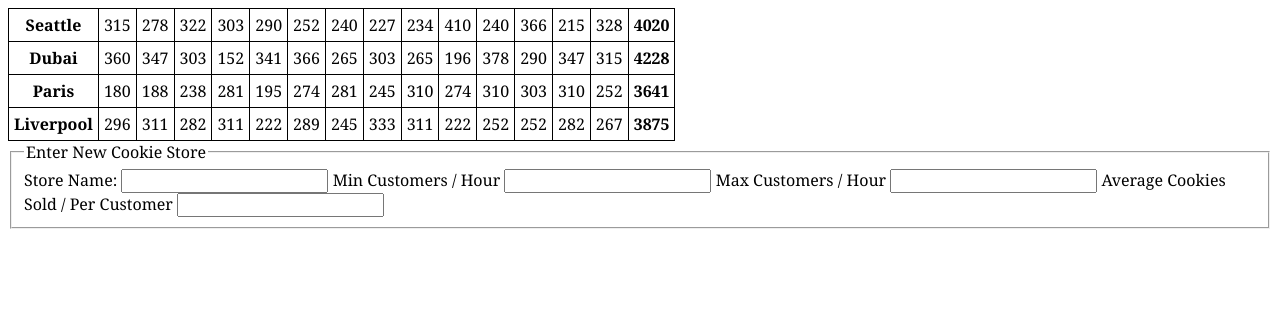
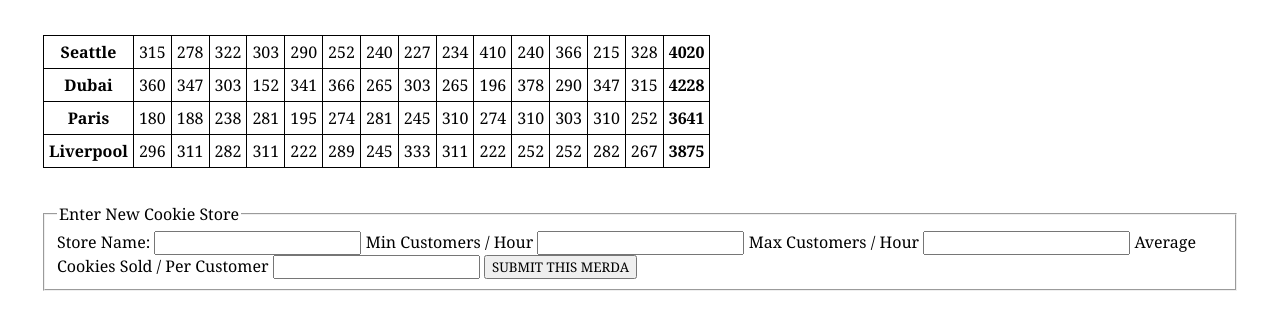
Before and after one commit to PaoloArmentano/cookie-stand, a plain HTML site: page index.html in a window 1280 px wide. Drawn offline with Linux system fonts and the light colour scheme.

Commit message:
addubngadjfgba

```diff
--- a/index.html
+++ b/index.html
@@ -12,6 +12,7 @@
         <table id="store-table"></table>
     </div>
     <div id="form-container">
+        <form id="new-store-form">
             <fieldset>
                 <legend>Enter New Cookie Store</legend>
                 <label for="name-input">Store Name:</label>
@@ -26,7 +27,9 @@
                 <label for="name-input">Average Cookies Sold / Per Customer</label>
                 <input type="number" id="avg-cookies-input" name="avgCookies" step="0.1" min="0">
 
+                <button id="submit-button" type="submit">SUBMIT THIS MERDA</button>
             </fieldset>
+    </form>
     </div>
 <script src="script.js"></script>
 </body>
--- a/style.css
+++ b/style.css
@@ -5,8 +5,13 @@
 table, tr, th, td {
     border: 1px solid black;
     border-collapse: collapse;
+    margin: 35px;
 }
 
 th, td, tr {
     padding: 5px;
 }
+
+fieldset{
+    margin: 35px;
+}
```
Lines whose indentation alone changed are shown as unchanged.
